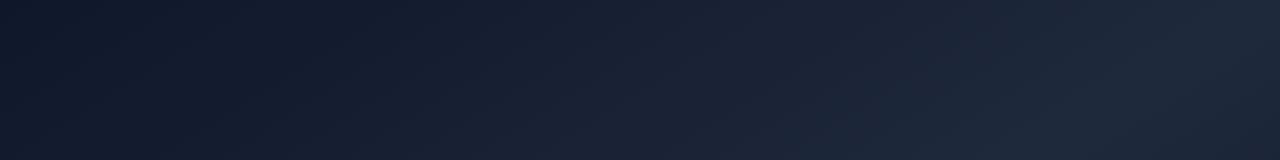
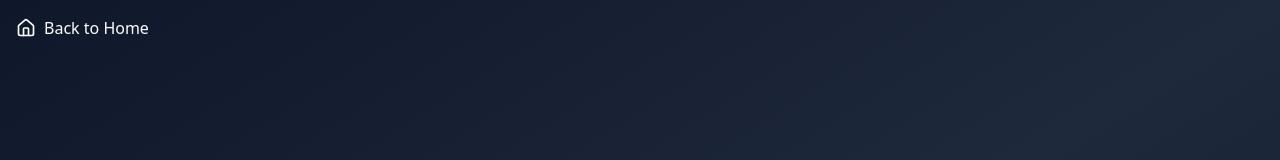
Before and after one commit to Huck-dev/backdrop-bliss-debut, a React (Vite) app: page /admin in a window 1280 px wide. Shown: the top 160 px of the page. Built offline with nearby package versions, Linux system fonts and the light colour scheme.

Commit message:
Add navigation to homepage
Add links to navigate back to the homepage from the admin login page and the admin page itself.

```diff
--- a/src/components/AdminPanel.tsx
+++ b/src/components/AdminPanel.tsx
@@ -3,7 +3,7 @@ import { Tabs, TabsContent, TabsList, TabsTrigger } from "@/components/ui/tabs";
 import { Button } from "@/components/ui/button";
 import { supabase } from "@/integrations/supabase/client";
 import { useToast } from "@/hooks/use-toast";
-import { LogOut, Settings, Users, HelpCircle, ImageIcon } from "lucide-react";
+import { LogOut, Settings, Users, HelpCircle, ImageIcon, Home } from "lucide-react";
 import TestimonialManager from "./admin/TestimonialManager";
 import FAQManager from "./admin/FAQManager";
 import GalleryManager from "./admin/GalleryManager";
@@ -52,6 +52,14 @@ const AdminPanel = ({ onLogout }: AdminPanelProps) => {
               <h1 className="text-2xl font-bold text-white">Exotic Hauls Admin</h1>
               <p className="text-slate-300 text-sm">Logged in as: {userEmail}</p>
             </div>
+            <div className="flex items-center gap-3">
+              <a
+                href="/"
+                className="flex items-center gap-2 px-3 py-2 text-slate-300 hover:text-white transition-colors border border-slate-600 rounded-md hover:bg-slate-700"
+              >
+                <Home className="w-4 h-4" />
+                <span>Home</span>
+              </a>
               <Button
                 onClick={handleLogout}
                 variant="outline"
@@ -60,6 +68,7 @@ const AdminPanel = ({ onLogout }: AdminPanelProps) => {
                 <LogOut className="w-4 h-4 mr-2" />
                 Logout
               </Button>
+            </div>
           </div>
         </div>
       </div>
--- a/src/components/AuthForm.tsx
+++ b/src/components/AuthForm.tsx
@@ -5,7 +5,7 @@ import { Card, CardContent, CardDescription, CardHeader, CardTitle } from "@/com
 import { Label } from "@/components/ui/label";
 import { supabase } from "@/integrations/supabase/client";
 import { useToast } from "@/hooks/use-toast";
-import { Eye, EyeOff } from "lucide-react";
+import { Eye, EyeOff, Home } from "lucide-react";
 
 interface AuthFormProps {
   onSuccess: () => void;
@@ -54,6 +54,15 @@ const AuthForm = ({ onSuccess }: AuthFormProps) => {
 
   return (
     <div className="min-h-screen flex items-center justify-center bg-gradient-to-br from-slate-900 via-slate-800 to-slate-900 p-4">
+      {/* Back to Home Button */}
+      <a
+        href="/"
+        className="absolute top-4 left-4 flex items-center gap-2 text-white hover:text-slate-300 transition-colors"
+      >
+        <Home className="w-5 h-5" />
+        <span>Back to Home</span>
+      </a>
+
       <Card className="w-full max-w-md">
         <CardHeader className="text-center">
           <CardTitle className="text-2xl font-bold">Admin Login</CardTitle>
```
Lines whose indentation alone changed are shown as unchanged.
